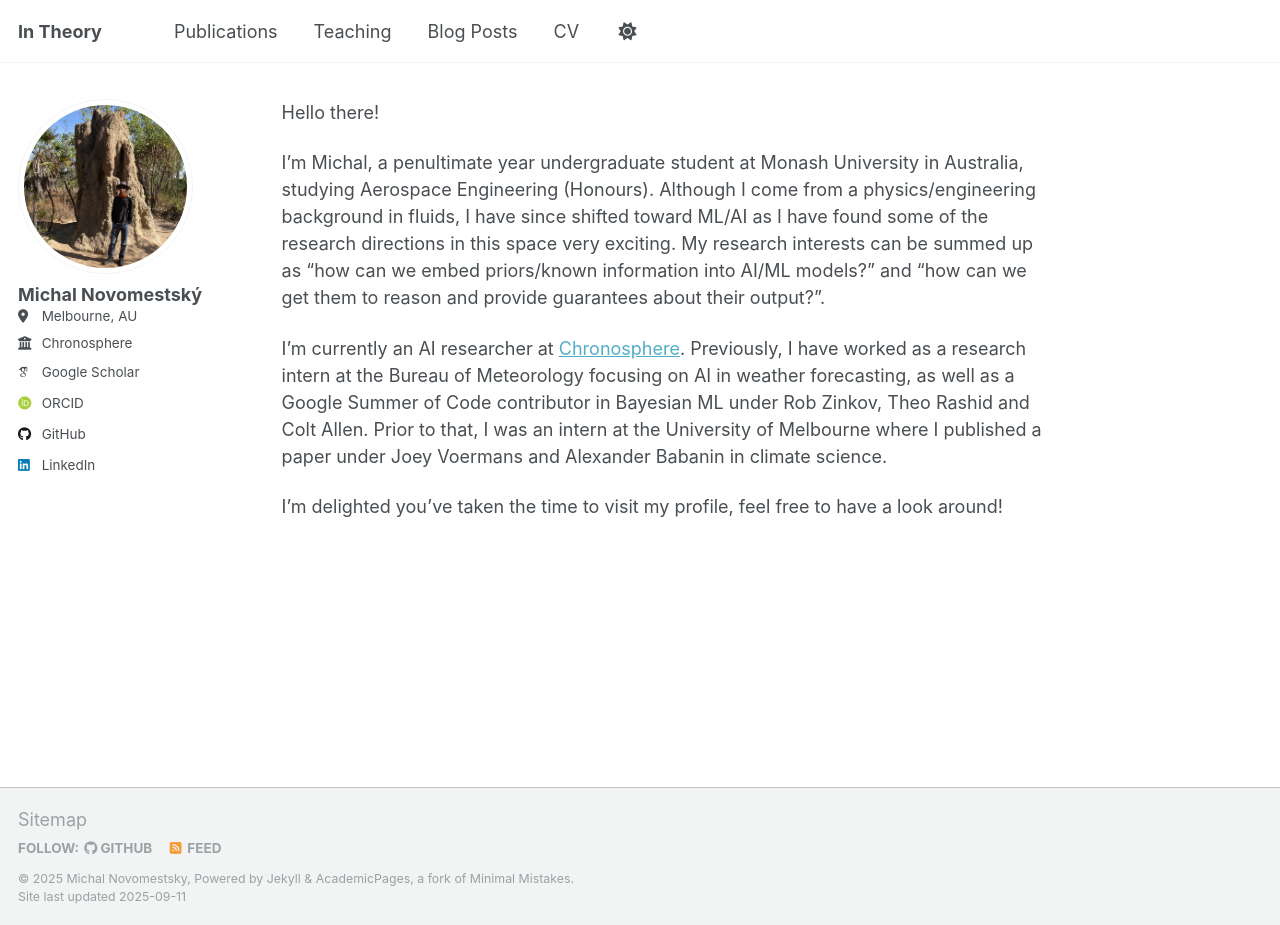
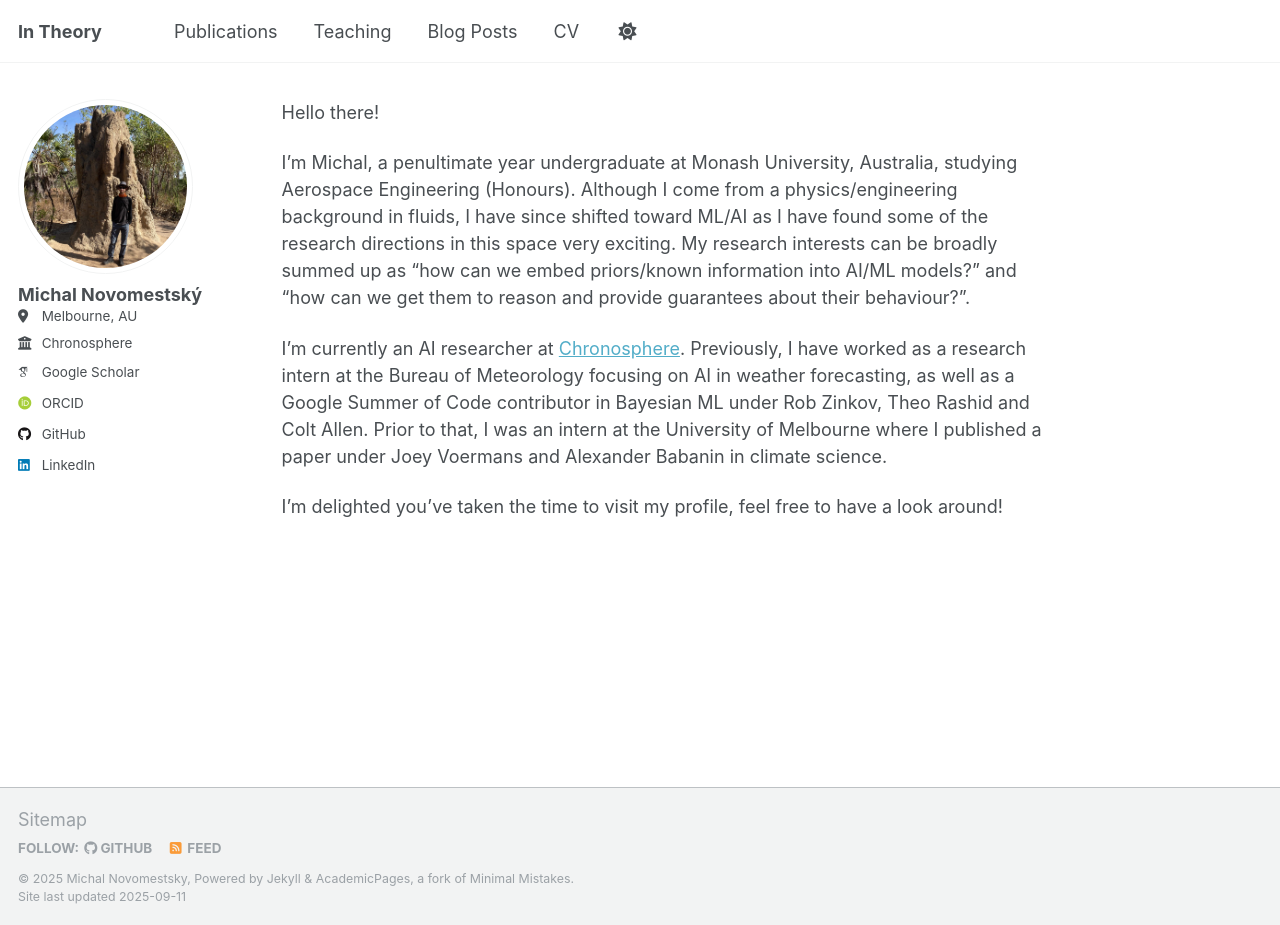
Before and after one commit to Michal-Novomestsky/Michal-Novomestsky.github.io, a Jekyll site: the page built from _pages/about.md, in a window 1280 px wide and 925 px high. Built offline with Jekyll 4.4.1, drawn with Linux system fonts in a browser that asks for light colours; some web fonts are replaced.

Commit message:
refactor: comma

```diff
--- a/_pages/about.md
+++ b/_pages/about.md
@@ -9,7 +9,7 @@ redirect_from:
 
 Hello there!
 
-I'm Michal, a penultimate year undergraduate student at Monash University in Australia, studying Aerospace Engineering (Honours). Although I come from a physics/engineering background in fluids, I have since shifted toward ML/AI as I have found some of the research directions in this space very exciting. My research interests can be summed up as “how can we embed priors/known information into AI/ML models?” and “how can we get them to reason and provide guarantees about their output?”.
+I'm Michal, a penultimate year undergraduate at Monash University, Australia, studying Aerospace Engineering (Honours). Although I come from a physics/engineering background in fluids, I have since shifted toward ML/AI as I have found some of the research directions in this space very exciting. My research interests can be broadly summed up as “how can we embed priors/known information into AI/ML models?” and “how can we get them to reason and provide guarantees about their behaviour?”.
 
 I'm currently an AI researcher at [Chronosphere](https://chronosphere.io/). Previously, I have worked as a research intern at the Bureau of Meteorology focusing on AI in weather forecasting, as well as a Google Summer of Code contributor in Bayesian ML under Rob Zinkov, Theo Rashid and Colt Allen. Prior to that, I was an intern at the University of Melbourne where I published a paper under Joey Voermans and Alexander Babanin in climate science.
 
```
